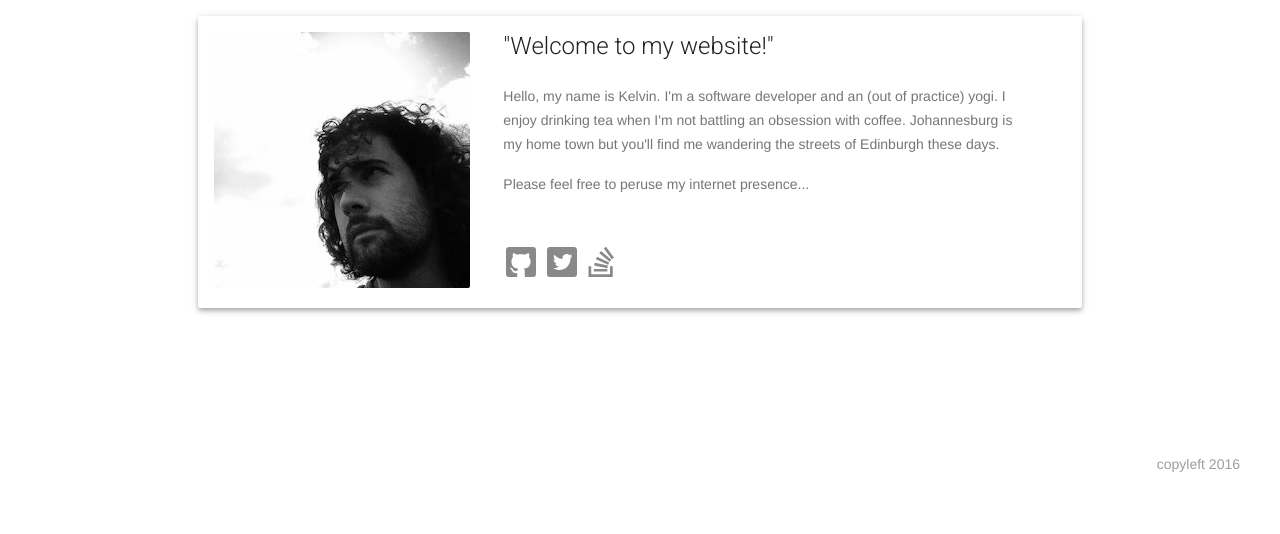
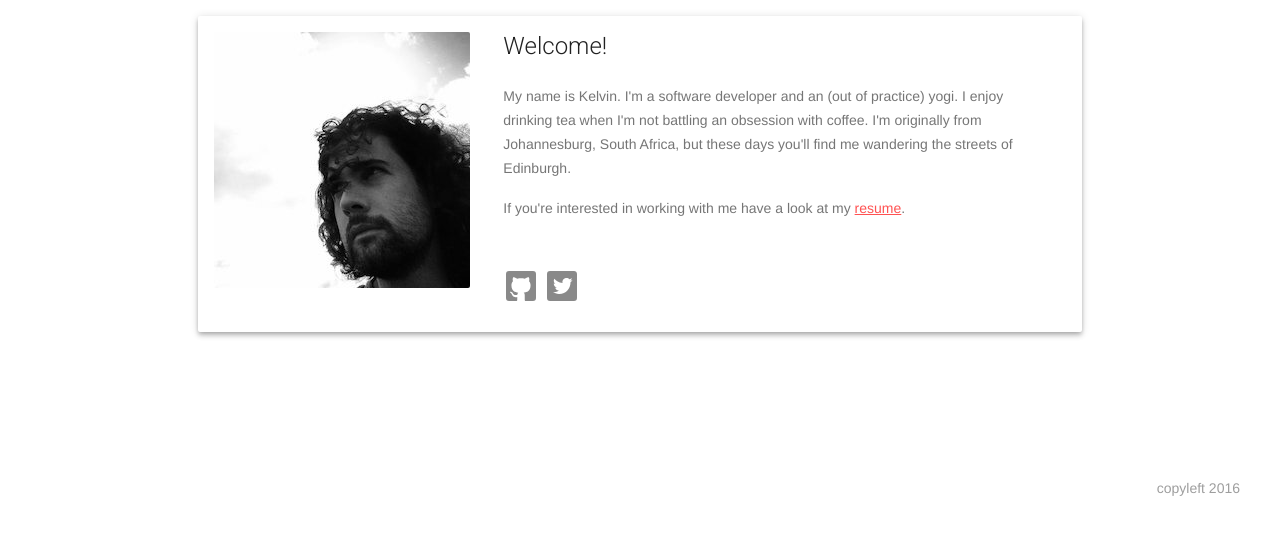
Before and after one commit to oneKelvinSmith/website, a plain HTML site: page static/index.html in a window 1280 px wide. Drawn offline with nearby package versions, Linux system fonts and the light colour scheme; a script that the page names is missing.

Commit message:
Update to include link to resume

```diff
--- a/static/css/app.css
+++ b/static/css/app.css
@@ -52,10 +52,6 @@
   background-image: url("../images/github-box.svg");
 }
 
-.social-btn__linkedin {
-  background-image: url("../images/linkedin-box.svg");
-}
-
 .social-btn__stackoverflow {
   background-image: url("../images/stackoverflow.svg");
 }
--- a/static/index.html
+++ b/static/index.html
@@ -22,11 +22,11 @@
               <img id="my-picture" alt="me" src="images/me_medium.jpg"/>
             </div>
             <div class="mdl-cell mdl-cell--8-col">
-              <h2 class="mdl-card__title-text">"Welcome to my website!"</h2>
+              <h2 class="mdl-card__title-text">Welcome!</h2>
 
               <div class="mdl-card__supporting-text mdl-cell mdl-cell--12-col no-left-padding">
-                <p>Hello, my name is Kelvin. I'm a software developer and an (out of practice) yogi. I enjoy drinking tea when I'm not battling an obsession with coffee. Johannesburg is my home town but you'll find me wandering the streets of Edinburgh these days.</p>
-                <p>Please feel free to peruse my internet presence...</p>
+                <p>My name is Kelvin. I'm a software developer and an (out of practice) yogi. I enjoy drinking tea when I'm not battling an obsession with coffee. I'm originally from Johannesburg, South Africa, but these days you'll find me wandering the streets of Edinburgh.</p>
+                <p>If you're interested in working with me have a look at my <a href="https://stackoverflow.com/story/onekelvinsmith">resume</a>.</p>
               </div>
 
               <div class="mdl-card__actions mdl--border no-left-padding">
@@ -38,11 +38,6 @@
                 <a href="https://twitter.com/oneKelvinSmith" target="_blank" class="social-link--no-underline">
                   <button class="mdl-mini-footer--social-btn social-btn social-btn__twitter">
                     <span class="visuallyhidden">twitter</span>
-                  </button>
-                </a>
-                <a href="https://stackoverflow.com/cv/oneKelvinSmith" target="_blank" class="social-link--no-underline">
-                  <button class="mdl-mini-footer--social-btn social-btn social-btn__stackoverflow">
-                    <span class="visuallyhidden">stackoverflow</span>
                   </button>
                 </a>
               </div>
```
Also changed, not shown: static/images/linkedin-box.svg (deleted), static/images/stackoverflow.svg (deleted), 1 other file.
